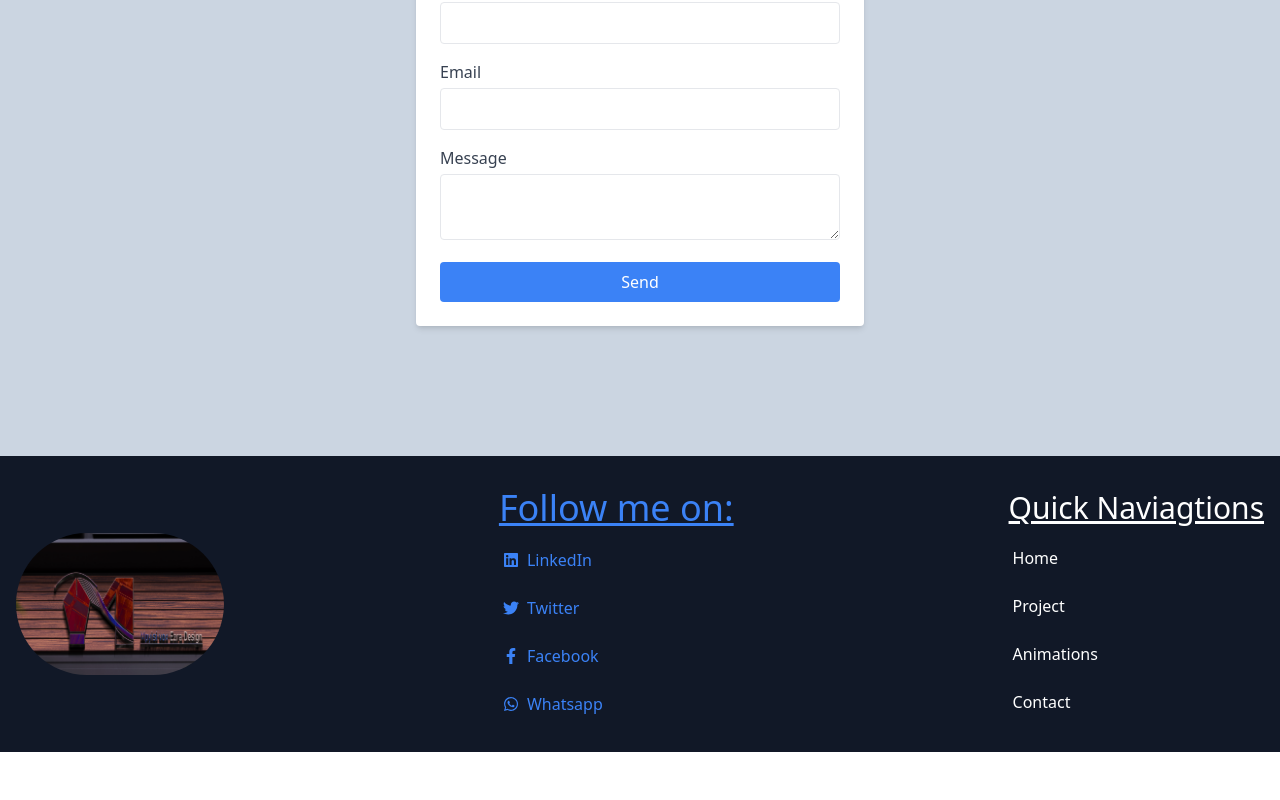
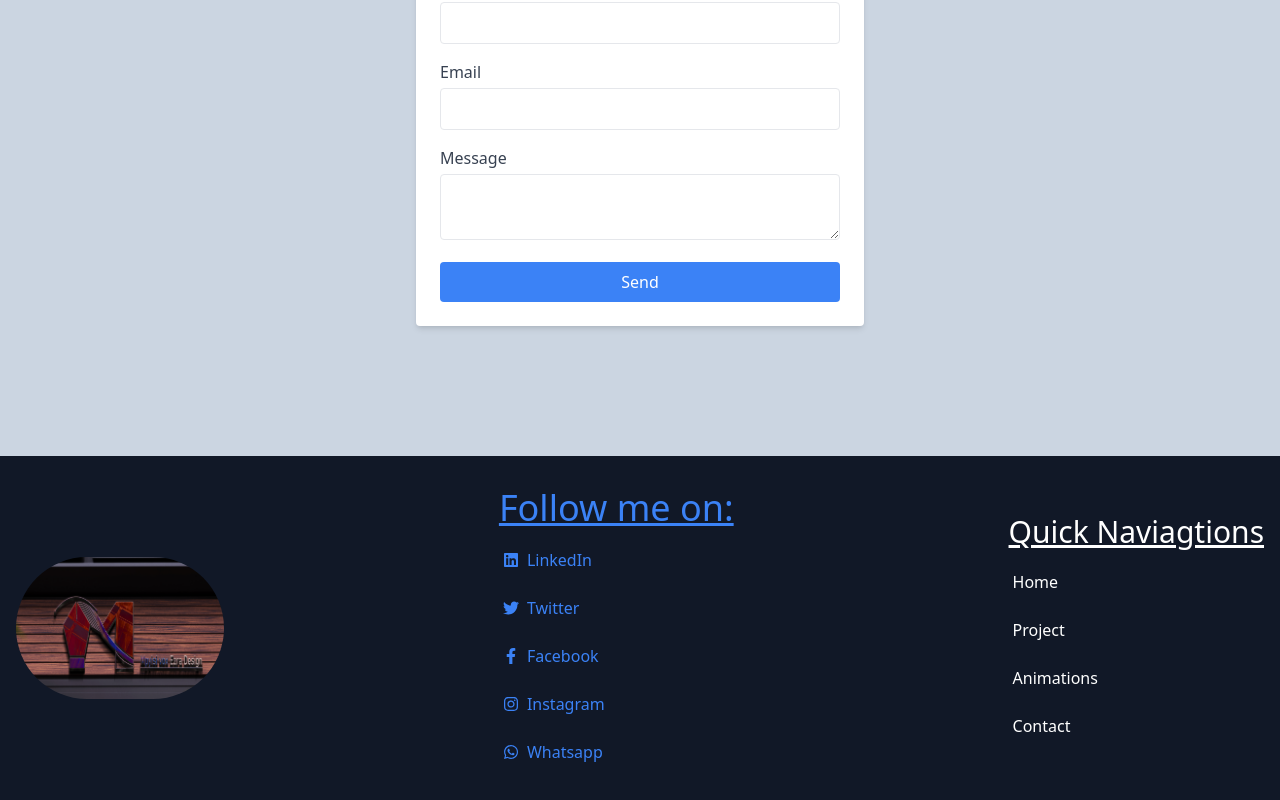
Before and after one commit to dveloper-Elisa/EzraPortfolio, a React (Create React App) app: page / in a window 1280 px wide. Shown: the part 3684-4484 px from the top of the page. Before the commit the page ends 4436 px from the top, so only its background shows below. Built offline with nearby package versions, Linux system fonts and the light colour scheme.

Commit message:
--ammend

```diff
--- a/src/navigation/footer.jsx
+++ b/src/navigation/footer.jsx
@@ -1,4 +1,4 @@
-import { FaLinkedin, FaTwitter, FaFacebookF, FaWhatsapp } from 'react-icons/fa';
+import { FaLinkedin, FaTwitter, FaFacebookF, FaWhatsapp, FaInstagram} from 'react-icons/fa';
 
 const Footer = () => {
     return (
@@ -19,6 +19,9 @@ const Footer = () => {
                         </a>
                         <a href="https://www.facebook.com/ezra.sibomana.7" className="text-blue-500 hover:text-blue-400 flex flex-row items-center gap-2 transition-colors" target='_blank' rel="noreferrer">
                             <FaFacebookF/> Facebook
+                        </a>
+                        <a href="https://www.instagram.com/mpyisivox?igsh=MXV3eGtwa2Jocncxdg==" className="text-blue-500 hover:text-blue-400 flex flex-row items-center gap-2 transition-colors" target='_blank' rel="noreferrer">
+                        <FaInstagram/> Instagram
                         </a>
                         <a href="https://wa.me/+250792497750" className="text-blue-500 hover:text-blue-400 flex flex-row items-center gap-2 transition-colors" target='_blank' rel="noreferrer">
                             <FaWhatsapp/> Whatsapp
--- a/src/pages/workdouts.jsx
+++ b/src/pages/workdouts.jsx
@@ -12,7 +12,7 @@ const WorkoutProject = () => {
                     <Project key={index} imgurl={pro.imgurl} imageText={pro.imageText} />
                 ))}
                 <div className="justify-center items-center text-center first-letter:uppercase text-base sm:text-lg md:text-xl">
-                    For more reference click <a href="https://web.facebook.com/ezra.sibomana.7/photos_by" target="_blank" rel="noreferrer" className="font-bold text-blue-800 border-2 border-blue-500 hover:bg-black hover:text-white animate-pulse">Me</a>
+                    For more reference click <a href="https://www.instagram.com/mpyisivox?igsh=MXV3eGtwa2Jocncxdg==" target="_blank" rel="noreferrer" className="font-bold text-blue-800 border-2 border-blue-500 hover:bg-black hover:text-white animate-pulse">Me</a>
                 </div>
             </div>
         </div>
```
